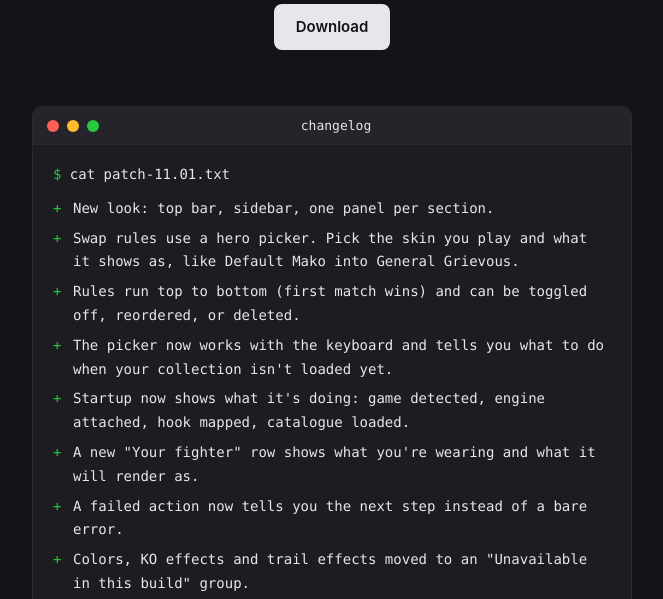
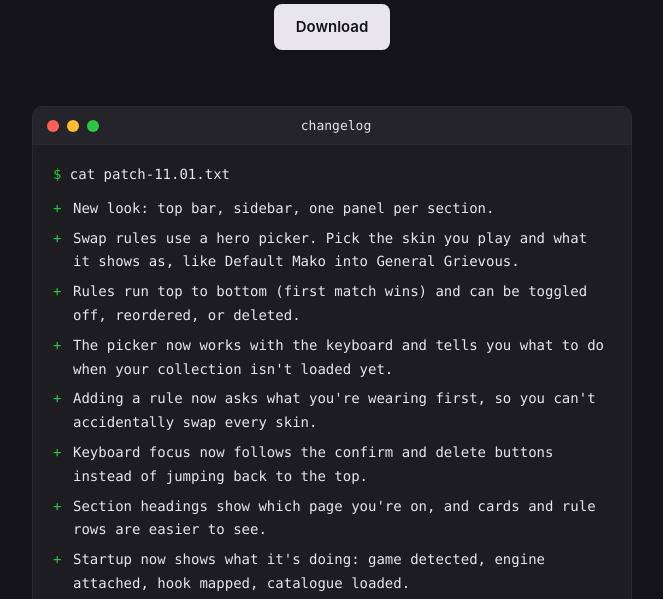
Before and after one commit to pairuz-a/wibust, a plain HTML site: page index.html in a window 1280 px wide. Shown: the part 158-757 px from the top of the page, without its empty margins (308-971 px from the left). Drawn offline with Linux system fonts and the light colour scheme.

Commit message:
Update Patch 11.01

```diff
--- a/index.html
+++ b/index.html
@@ -96,6 +96,9 @@
         <li>Swap rules use a hero picker. Pick the skin you play and what it shows as, like Default Mako into General Grievous.</li>
         <li>Rules run top to bottom (first match wins) and can be toggled off, reordered, or deleted.</li>
         <li>The picker now works with the keyboard and tells you what to do when your collection isn't loaded yet.</li>
+        <li>Adding a rule now asks what you're wearing first, so you can't accidentally swap every skin.</li>
+        <li>Keyboard focus now follows the confirm and delete buttons instead of jumping back to the top.</li>
+        <li>Section headings show which page you're on, and cards and rule rows are easier to see.</li>
         <li>Startup now shows what it's doing: game detected, engine attached, hook mapped, catalogue loaded.</li>
         <li>A new "Your fighter" row shows what you're wearing and what it will render as.</li>
         <li>A failed action now tells you the next step instead of a bare error.</li>
```
Also changed, not shown: 1 other file.
